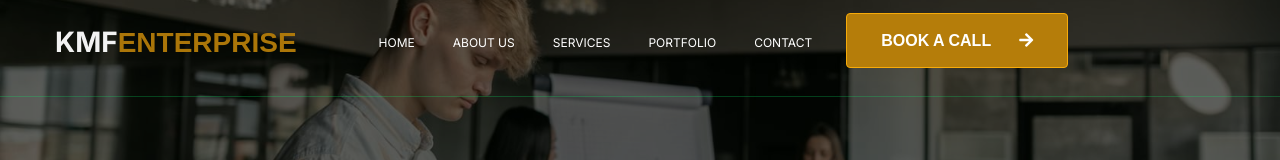
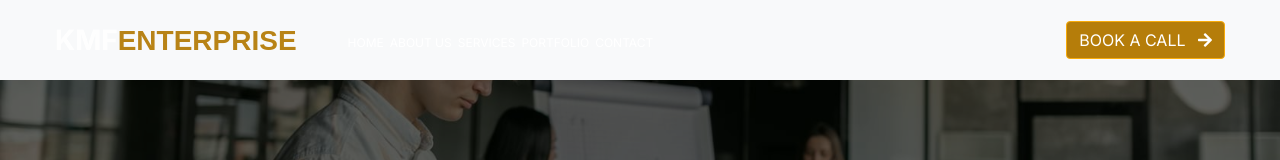
Before and after one commit to KMF21/KMFenterpriseMain, a Next.js app: page /contact in a window 1280 px wide. Shown: the top 160 px of the page. Built offline with nearby package versions, Linux system fonts and the light colour scheme.

Commit message:
working better now

```diff
--- a/app/contact/page.tsx
+++ b/app/contact/page.tsx
@@ -51,7 +51,7 @@ function page() {
                     <div className="cont-right">
                       <h6>Call for help :</h6>
                       <p>
-                        <Link href="tel:+234 816 391 0146">
+                        <Link href="tel:+234 906 783 1050">
                           +234 906 783 1050
                         </Link>
                       </p>
--- a/components/Navbar.tsx
+++ b/components/Navbar.tsx
@@ -1,146 +1,75 @@
-'use client'
-import React, { useEffect, useState } from 'react'
-import Link from 'next/link'
-import Search from './Search'
-import Container from 'react-bootstrap/Container'
-import Nav from 'react-bootstrap/Nav'
-import Navbar from 'react-bootstrap/Navbar'
-import NavDropdown from 'react-bootstrap/NavDropdown'
+"use client";
+import React, { useEffect, useState } from "react";
+import Link from "next/link";
+import Search from "./Search";
+import Container from "react-bootstrap/Container";
+import Nav from "react-bootstrap/Nav";
+import Navbar from "react-bootstrap/Navbar";
+import NavDropdown from "react-bootstrap/NavDropdown";
 
 function Navbar1() {
-  const [change, setChange] = useState(false)
-  const [isClicked1, setIsClicked1] = useState(false)
-  const [isClicked2, setIsClicked2] = useState(false)
-  const [isClicked3, setIsClicked3] = useState(false)
-  const [isClicked4, setIsClicked4] = useState(false)
+  const [change, setChange] = useState(false);
+  const [isClicked1, setIsClicked1] = useState(false);
+  const [isClicked2, setIsClicked2] = useState(false);
+  const [isClicked3, setIsClicked3] = useState(false);
+  const [isClicked4, setIsClicked4] = useState(false);
 
   useEffect(() => {
     const handleScroll = () => {
-      const scrolled = window.scrollY
-      const threshold = 80
+      const scrolled = window.scrollY;
+      const threshold = 80;
 
-      setChange(scrolled >= threshold)
-    }
+      setChange(scrolled >= threshold);
+    };
 
     // Attach the event listener
-    window.addEventListener('scroll', handleScroll)
+    window.addEventListener("scroll", handleScroll);
 
     // Clean up the event listener when the component unmounts
     return () => {
-      window.removeEventListener('scroll', handleScroll)
-    }
-  }, [])
+      window.removeEventListener("scroll", handleScroll);
+    };
+  }, []);
 
   return (
     <div
       id="site-header header"
-      className={`fixed-top ${change && 'nav-fixed'}`}
+      className={`fixed-top ${change && "nav-fixed"}`}
     >
       <div className="container">
         <nav className="navbar navbar-expand-lg navbar-light stroke py-lg-0">
-          <h1>
-            <Link className="navbar-brand pe-xl-5 pe-lg-4" href="/">
+          <Navbar
+            expand="lg"
+            bg="light"
+            className={`${change ? "nav-fixed" : ""}`}
+            fixed="top"
+          >
+            <Container>
+              <Navbar.Brand as={Link} href="/" className="navbar-brand pe-xl-5 pe-lg-4">
                 KMF<span className="w3yellow">enterprise</span>
-            </Link>
-          </h1>
-          <button
-            className="navbar-toggler collapsed"
-            type="button"
-            data-bs-toggle="collapse"
-            data-bs-target="#navbarScroll"
-            aria-controls="navbarScroll"
-            aria-expanded="false"
-            aria-label="Toggle navigation"
-          >
-            <span className="navbar-toggler-icon fa icon-expand fa-bars" />
-            <span className="navbar-toggler-icon fa icon-close fa-times" />
-          </button>
-
-          <div className="collapse navbar-collapse" id="navbarScroll">
-            <Navbar expand="lg" className="bg-body-tertiary">
-              <Container>
+              </Navbar.Brand>
               <Navbar.Toggle aria-controls="basic-navbar-nav" />
               <Navbar.Collapse id="basic-navbar-nav">
                 <Nav className="me-auto">
-                    <Nav.Link className="mx-3" href="#home">
-                      HOME
-                    </Nav.Link>
-                    <Nav.Link className="mx-3" href="/about">
-                      ABOUT US
-                    </Nav.Link>
-                    <Nav.Link className="mx-3" href="/services">
-                      SERVICES
-                    </Nav.Link>
-                    {/* <NavDropdown
-                      className="mx-2"
-                      title="Department"
-                      id="basic-nav-dropdown"
-                    >
-                      <NavDropdown.Item href="#action/3.1">
-                        Biotechnology
-                      </NavDropdown.Item>
-                      <NavDropdown.Item href="#action/3.2">
-                        Production, analytical & laboratory Management
-                      </NavDropdown.Item>
-                      <NavDropdown.Item href="#action/3.3">
-                        Project Development and Design
-                      </NavDropdown.Item>
-                      <NavDropdown.Divider />
-                      <NavDropdown.Item href="#action/3.4">
-                        Human Resources
-                      </NavDropdown.Item>
-                      <NavDropdown.Item href="#action/3.4">
-                        Finance & Account
-                      </NavDropdown.Item>
-                      <NavDropdown.Item href="#action/3.4">
-                        Procurement Department
-                      </NavDropdown.Item>
-                    </NavDropdown> */}
-                    <Nav.Link className="mx-3" href="/portfolio">
-                      PORTFOLIO
-                    </Nav.Link>
-                    <Nav.Link className="mx-3" href="/contact">
-                      CONTACT
-                    </Nav.Link>
+                  <Nav.Link href="#home">HOME</Nav.Link>
+                  <Nav.Link href="/about">ABOUT US</Nav.Link>
+                  <Nav.Link href="/services">SERVICES</Nav.Link>
+                  <Nav.Link href="/portfolio">PORTFOLIO</Nav.Link>
+                  <Nav.Link href="/contact">CONTACT</Nav.Link>
                 </Nav>
+                <div className="d-flex">
+                  <Link href="/contact" className="btn btn-primary">
+                    BOOK A CALL <i className="fas fa-arrow-right ms-2" />
+                  </Link>
+                </div>
               </Navbar.Collapse>
             </Container>
           </Navbar>
-            {/*/search-right*/}
-            <ul className="header-search me-lg-4">
-              <li className="get-btn">
-                <Link
-                  href="/contact"
-                  className="btn btn-style btn-primary"
-                  title="search"
-                >
-                  BOOK A CALL <i className="fas fa-arrow-right ms-lg-4 ms-2" />
-                </Link>
-              </li>
-            </ul>
-            {/*//search-right*/}
-          </div>
-          {/* toggle switch for light and dark theme */}
-          {/* <div className="mobile-position">
-            <nav className="navigation">
-              <div className="theme-switch-wrapper">
-                <label className="theme-switch" htmlFor="checkbox">
-                  <input type="checkbox" id="checkbox" />
-                  <div className="mode-container">
-                    <i className="gg-sun" />
-                    <i className="gg-moon" />
-                  </div>
-                </label>
-              </div>
-            </nav>
-          </div> */}
-
-          {/* //toggle switch for light and dark theme */}
         </nav>
       </div>
       <hr className="hr-color" />
     </div>
-  )
+  );
 }
 
-export default Navbar1
+export default Navbar1;
```
Lines whose indentation alone changed are shown as unchanged.
